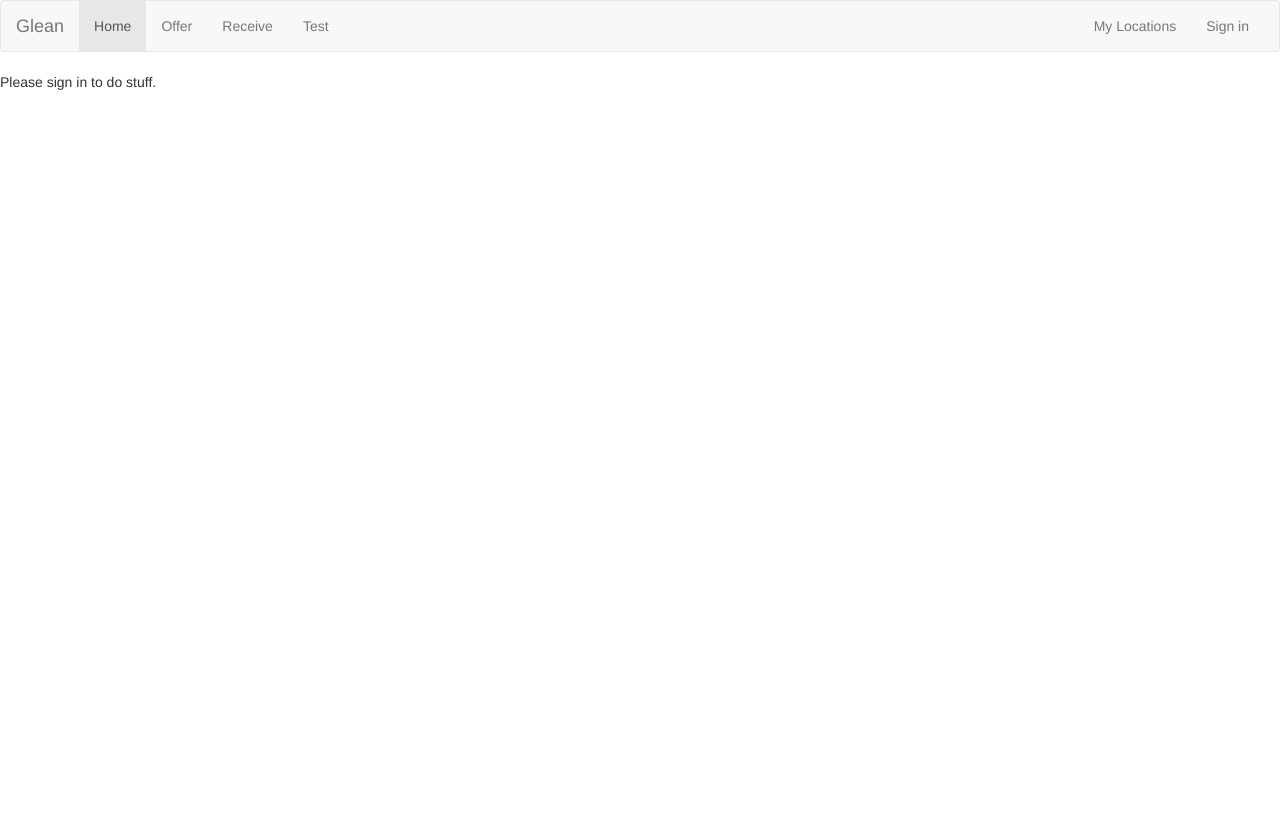
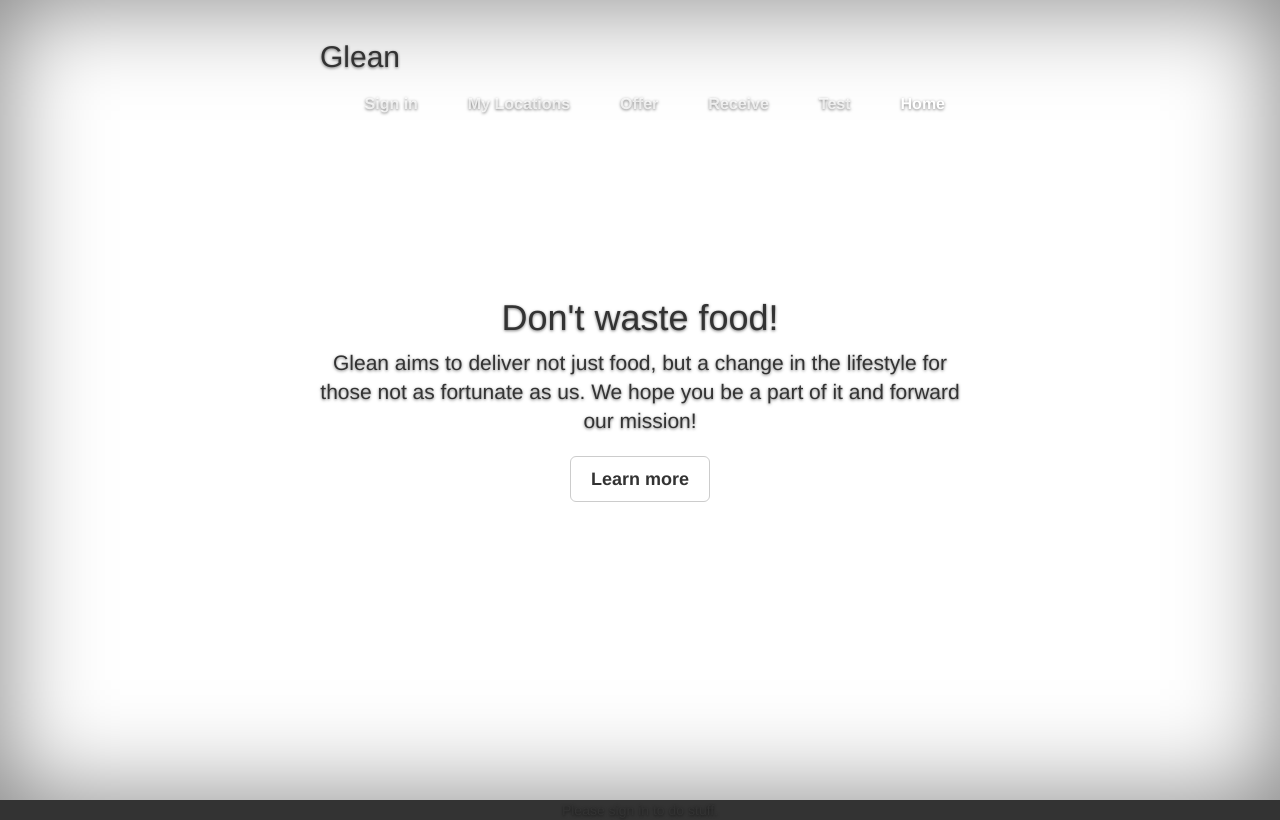
Before and after one commit to dliangsta/glean, a website: page index.html in a window 1280 px wide. Drawn offline with nearby package versions, Linux system fonts and the light colour scheme; some packages are replaced by stand-ins of ours; no server answers.

Commit message:
tried to make a new UI.....failed

```diff
--- /dev/null
+++ b/cover.css
@@ -0,0 +1,162 @@
+/*
+ * Globals
+ */
+
+/* Links */
+a,
+a:focus,
+a:hover {
+  color: #fff;
+}
+
+/* Custom default button */
+.btn-default,
+.btn-default:hover,
+.btn-default:focus {
+  color: #333;
+  text-shadow: none; /* Prevent inheritance from `body` */
+  background-color: #fff;
+  border: 1px solid #fff;
+}
+
+
+/*
+ * Base structure
+ */
+
+html,
+body {
+  height: 100%;
+  background-color: #333;
+}
+body {
+
+  text-align: center;
+  text-shadow: 0 1px 3px rgba(0,0,0,.5);
+}
+
+/* Extra markup and styles for table-esque vertical and horizontal centering */
+.site-wrapper {
+  display: table;
+  width: 100%;
+  height: 100%; /* For at least Firefox */
+  min-height: 100%;
+  -webkit-box-shadow: inset 0 0 100px rgba(0,0,0,.5);
+          box-shadow: inset 0 0 100px rgba(0,0,0,.5);
+}
+.site-wrapper-inner {
+  display: table-cell;
+  vertical-align: top;
+}
+.cover-container {
+  margin-right: auto;
+  margin-left: auto;
+}
+
+/* Padding for spacing */
+.inner {
+  padding: 30px;
+}
+
+/*
+ * Header
+ */
+.masthead-brand {
+  margin-top: 10px;
+  margin-bottom: 10px;
+}
+
+.masthead-nav > li {
+  float: right;
+}
+.masthead-nav > li + li {
+  margin-left: 20px;
+}
+.masthead-nav > li > a {
+  padding-right: 0;
+  padding-left: 0;
+  font-size: 16px;
+  font-weight: bold;
+  color: #fff; /* IE8 proofing */
+  color: rgba(255,255,255,.75);
+  border-bottom: 2px solid transparent;
+}
+.masthead-nav > li > a:hover,
+.masthead-nav > li > a:focus {
+  background-color: transparent;
+  border-bottom-color: #a9a9a9;
+  border-bottom-color: rgba(255,255,255,.25);
+}
+.masthead-nav > .active > a,
+.masthead-nav > .active > a:hover,
+.masthead-nav > .active > a:focus {
+  color: #fff;
+  border-bottom-color: #fff;
+}
+
+@media (min-width: 768px) {
+  .masthead-brand {
+    float: left;
+  }
+  .masthead-nav {
+    float: right;
+  }
+}
+
+
+/*
+ * Cover
+ */
+
+.cover {
+  padding: 0 20px;
+}
+.cover .btn-lg {
+  padding: 10px 20px;
+  font-weight: bold;
+}
+
+
+/*
+ * Footer
+ */
+
+.mastfoot {
+  color: #999; /* IE8 proofing */
+  color: rgba(255,255,255,.5);
+}
+
+
+/*
+ * Affix and center
+ */
+
+@media (min-width: 768px) {
+  /* Pull out the header and footer */
+  .masthead {
+    position: fixed;
+    top: 0;
+  }
+  .mastfoot {
+    position: fixed;
+    bottom: 0;
+  }
+  /* Start the vertical centering */
+  .site-wrapper-inner {
+    vertical-align: middle;
+  }
+  /* Handle the widths */
+  .masthead,
+  .mastfoot,
+  .cover-container {
+    width: 100%; /* Must be percentage or pixels for horizontal alignment */
+  }
+}
+
+@media (min-width: 992px) {
+  .masthead,
+  .mastfoot,
+  .cover-container {
+    width: 700px;
+  }
+}
--- a/index.html
+++ b/index.html
@@ -5,31 +5,33 @@
   <meta charset="utf-8">
   <meta http-equiv="X-UA-Compatible" content="IE=edge">
   <meta name="viewport" content="width=device-width, initial-scale=1">
-
+  <meta name="description" content="">
+  <meta name="author" content="">
+  <link rel="icon" href="../../favicon.ico">
   <title>Glean</title>
-
+  <!-- Bootstrap core CSS -->
+  <link href="../../dist/css/bootstrap.min.css" rel="stylesheet">
+  <!-- IE10 viewport hack for Surface/desktop Windows 8 bug -->
+  <link href="../../assets/css/ie10-viewport-bug-workaround.css" rel="stylesheet">
+  <!-- Custom styles for this template -->
+  <link href="cover.css" rel="stylesheet">
   <!-- Backend dependencies. -->
   <script src="https://www.gstatic.com/firebasejs/3.6.10/firebase.js"></script>
   <script src="backend.js"></script>
   <script>
-    document.glean = new Promise(function(resolve, reject) {
+    document.glean = new Promise(function (resolve, reject) {
       var glean = new Glean();
       resolve(glean);
     });
   </script>
-
   <!-- Essential dependencies. -->
   <script src="https://ajax.googleapis.com/ajax/libs/jquery/1.12.4/jquery.min.js"></script>
   <script src="https://ajax.googleapis.com/ajax/libs/angularjs/1.6.2/angular.min.js"></script>
   <script src="https://ajax.googleapis.com/ajax/libs/angularjs/1.6.2/angular-route.js"></script>
-  <script src="https://maxcdn.bootstrapcdn.com/bootstrap/3.3.7/js/bootstrap.min.js"
-          integrity="sha384-Tc5IQib027qvyjSMfHjOMaLkfuWVxZxUPnCJA7l2mCWNIpG9mGCD8wGNIcPD7Txa"
+  <script src="https://maxcdn.bootstrapcdn.com/bootstrap/3.3.7/js/bootstrap.min.js" integrity="sha384-Tc5IQib027qvyjSMfHjOMaLkfuWVxZxUPnCJA7l2mCWNIpG9mGCD8wGNIcPD7Txa"
     crossorigin="anonymous"></script>
-  <link rel="stylesheet"
-        href="https://maxcdn.bootstrapcdn.com/bootstrap/3.3.7/css/bootstrap.min.css"
-        integrity="sha384-BVYiiSIFeK1dGmJRAkycuHAHRg32OmUcww7on3RYdg4Va+PmSTsz/K68vbdEjh4u"
+  <link rel="stylesheet" href="https://maxcdn.bootstrapcdn.com/bootstrap/3.3.7/css/bootstrap.min.css" integrity="sha384-BVYiiSIFeK1dGmJRAkycuHAHRg32OmUcww7on3RYdg4Va+PmSTsz/K68vbdEjh4u"
     crossorigin="anonymous">
-
   <!-- Frontend dependencies. -->
   <script src="app.js"></script>
   <script src="view/home/home.js"></script>
@@ -42,33 +44,37 @@
 </head>
 
 <body ng-app="glean">
-  <nav class="navbar navbar-default" ng-controller="NavController">
-    <div class="container-fluid">
-      <!-- Brand and toggle get grouped for better mobile display -->
-      <div class="navbar-header">
-        <a class="navbar-brand" href="#">Glean</a>
-      </div>
-
-      <div class="collapse navbar-collapse" id="nav">
-        <!-- Primary navigation. -->
-        <ul class="nav navbar-nav">
-          <li ng-click="onNav($event)" class="active"><a ng-href="#!/">Home</a></li>
+  <!-- test -->
+  <div class="site-wrapper">
+    <div class="site-wrapper-inner">
+      <div class="cover-container">
+        <div class="masthead clearfix">
+          <div class="inner">
+            <h2 class="masthead-brand">Glean</h2>
+            <nav ng-controller="NavController">
+              <ul class="nav masthead-nav">
+                <li ng-click="onNav($event)"><a ng-href="#!/signin">{{loginText}}</a></li>
+                <li ng-click="onNav($event)"><a ng-href="#!/locations">My Locations</a></li>
                 <li ng-click="onNav($event)"><a ng-href="#!/offer">Offer</a></li>
                 <li ng-click="onNav($event)"><a ng-href="#!/receive">Receive</a></li>
                 <li ng-click="onNav($event)"><a ng-href="#!/test">Test</a></li>
+                <li ng-click="onNav($event)" class="active"><a ng-href="#!/">Home</a></li>
               </ul>
-
-        <!-- Seconday navigation. -->
-        <ul class="nav navbar-nav navbar-right">
-          <li ng-click="onNav($event)"><a ng-href="#!/locations">My Locations</a></li>
-          <li ng-click="onNav($event)"><a ng-href="#!/signin">{{loginText}}</a></li>
-        </ul>
+            </nav>
+            </nav>
           </div>
-      <!-- /.navbar-collapse -->
         </div>
-    <!-- /.container-fluid -->
-  </nav>
-
+        <div class="inner cover">
+          <h1 class="cover-heading">Don't waste food!</h1>
+          <p class="lead">Glean aims to deliver not just food, but a change in the lifestyle for those not as fortunate as us. We hope you
+            be a part of it and forward our mission!</p>
+          <p class="lead">
+            <a href="#" class="btn btn-lg btn-default">Learn more</a>
+          </p>
+        </div>
+      </div>
+    </div>
+  </div>
   <!-- The view. -->
   <div ng-view></div>
 </body>
```
Lines whose indentation alone changed are shown as unchanged.
